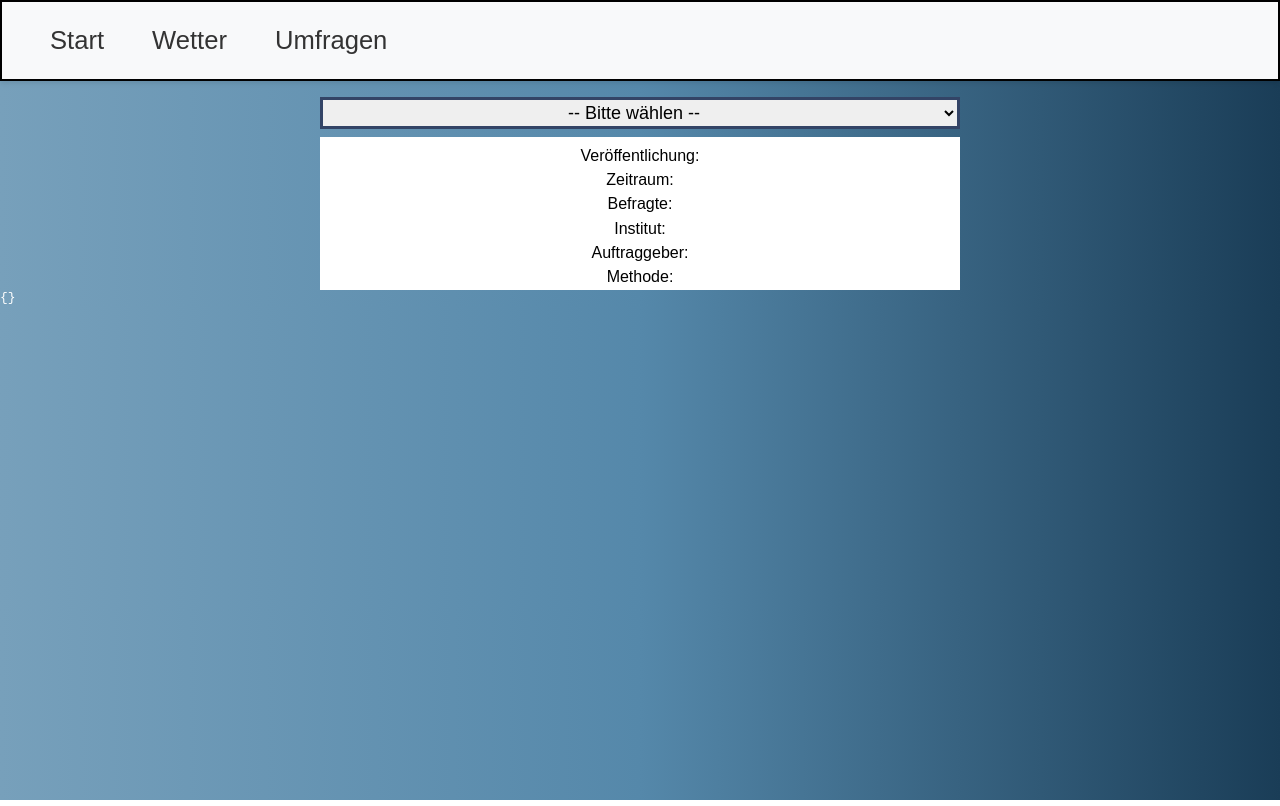
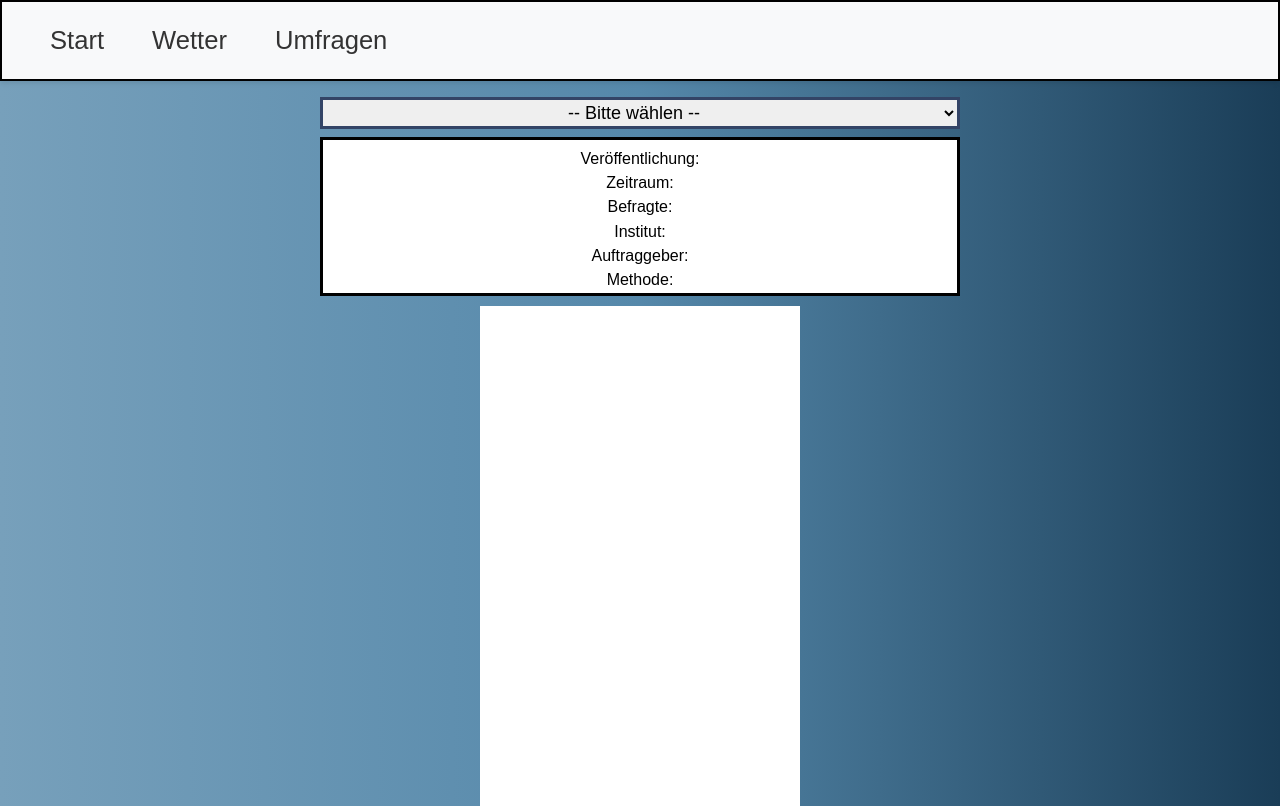
Before and after one commit to klettenberg1970/Test, a React (Vite) app in the folder client/: page /umfragen in a window 1280 px wide. Built offline with nearby package versions, Linux system fonts and the light colour scheme.

Commit message:
Update 26.02.

```diff
--- a/client/src/pages/Umfragen/umfrageergebniss.jsx
+++ b/client/src/pages/Umfragen/umfrageergebniss.jsx
@@ -1,22 +1,35 @@
-export default function Umfrageergebnisse({ergebnisse}) {
+
+import UmfrageTorte from "./umfragenTorte";
+
+export default function Umfrageergebnisse({ ergebnisse }) {
     console.log(ergebnisse);
 
     const sortierteErgebnisse = Object.values(ergebnisse || {}).sort((a, b) => {
-        // "Sonstige" immer nach unten
-        if (a.kurzform === "Sonstige") return 1;  // a kommt nach b
-        if (b.kurzform === "Sonstige") return -1; // b kommt nach a
-
-        // Ansonsten nach Prozent sortieren (absteigend)
+        if (a.kurzform === "Sonstige") return 1;
+        if (b.kurzform === "Sonstige") return -1;
         return b.prozent - a.prozent;
     });
 
-    return(
-        <div>
+    // Moderne Methode mit map
+    const parteien = sortierteErgebnisse.map(value => value.kurzform);
+    const prozente = sortierteErgebnisse.map(value => value.prozent);
+
+
+    return (
+        <div style={{
+            width: '50%',
+
+            margin: '0 auto',
+            marginTop: '10px',
+
+        }}>
+            <UmfrageTorte parteien={parteien} prozente={prozente} />
             {sortierteErgebnisse.map((value) => (
                 <div key={value.kurzform}>
                     <p>{value.kurzform}: {value.prozent}%</p>
                 </div>
             ))}
+
         </div>
     );
 }
--- a/client/src/pages/Umfragen/umfragen.jsx
+++ b/client/src/pages/Umfragen/umfragen.jsx
@@ -23,7 +23,7 @@ export default function Umfragen() {
         <UmfragenAuswahl onAuswahl={(handleAuswahl)} />
         <Umfragentext umfragen={umfragen} />
         <Umfrageergebnisse ergebnisse={umfragen.ergebnisse} />
-        <pre>{JSON.stringify(umfragen, null, 2)}</pre>
+        {/* <pre>{JSON.stringify(umfragen, null, 2)}</pre> */}
 
     </div>
     )
--- a/client/src/pages/Umfragen/umfragenText.css
+++ b/client/src/pages/Umfragen/umfragenText.css
@@ -5,10 +5,11 @@
     background:white;
     color:black;
     width: 50%;
+    border: 3px solid black;
 
 }
 
-.textcontainer h1,p{
+.textcontainer p{
     padding: 0.2rem;;
     text-align: center;
 }
--- a/client/src/pages/Umfragen/umfragenText.jsx
+++ b/client/src/pages/Umfragen/umfragenText.jsx
@@ -4,7 +4,7 @@ export default function Umfragentext({umfragen})  {
 console.log(umfragen);
     return(
         <div className="textcontainer">
-        <h1> {umfragen.parlament?.name}</h1>
+        <p> {umfragen.parlament?.name}</p>
         <p> Veröffentlichung: {umfragen.veroeffentlichung}</p>
         <p> Zeitraum: {umfragen.zeitraum}</p>
         <p> Befragte: {umfragen.befragte}</p>
--- /dev/null
+++ b/client/src/pages/Umfragen/umfragenTorte.jsx
@@ -0,0 +1,62 @@
+import { useEffect, useRef } from 'react';
+import Chart from 'chart.js/auto';
+export default function UmfrageTorte({ parteien, prozente }) {
+
+    console.log("Parteien:", parteien);
+    console.log("Prozente:", prozente);
+
+    const chartRef = useRef(null);
+    const chartInstance = useRef(null);
+
+    useEffect(() => {
+        if (!parteien || !prozente || parteien.length === 0 || prozente.length === 0) return;
+        chartInstance.current = new Chart(chartRef.current, {
+            type: 'pie',
+            data: {
+                labels: parteien,
+                datasets: [{
+                    data: prozente,
+                    backgroundColor: [
+                        'rgba(255, 99, 132, 0.8)',
+                        'rgba(54, 162, 235, 0.8)',
+                        'rgba(255, 205, 86, 0.8)',
+                        'rgba(75, 192, 192, 0.8)',
+                        'rgba(153, 102, 255, 0.8)',
+                        'rgba(255, 159, 64, 0.8)'
+                    ]
+                }]
+            }
+        });
+        return () => {
+            if (chartInstance.current) {
+                chartInstance.current.destroy();
+            }
+        };
+
+    }, [parteien, prozente]);
+
+
+
+
+    return (
+        <div style={{
+            width: '50%',
+            maxWidth: '1400px',
+            margin: '0 auto',
+            marginTop: '10px',
+            minHeight: '60vh',      // ← Mindesthöhe für den Container
+        }}>
+            <canvas ref={chartRef}
+                style={{
+                    width: '100%',
+                    height: '500px', // ← Feste Höhe statt 100%
+                    backgroundColor: 'white',
+                    padding: 0,
+                    margin: 0,
+                    border: 'none',
+                    display: 'block'
+                }}
+            ></canvas>
+        </div>
+    );
+}
```
